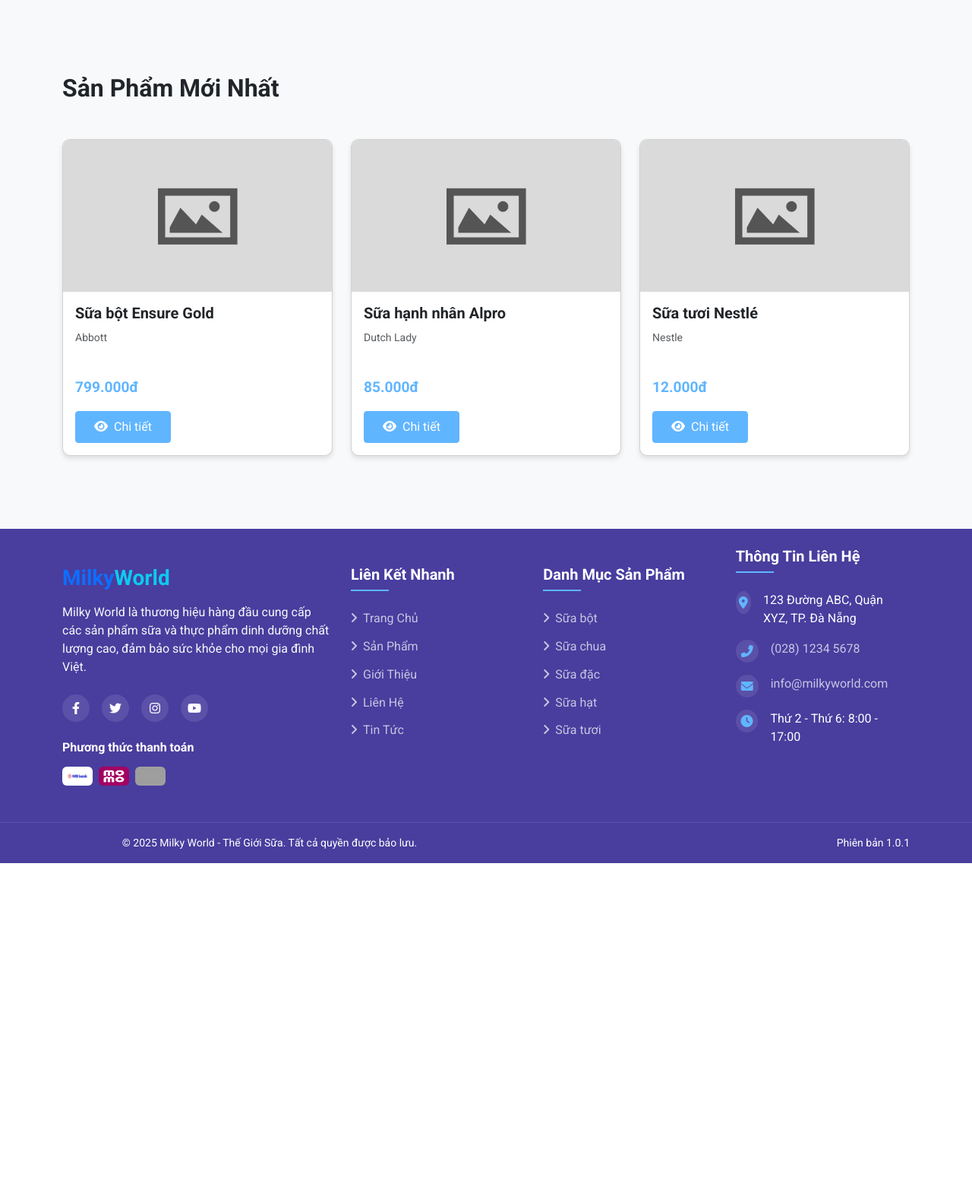
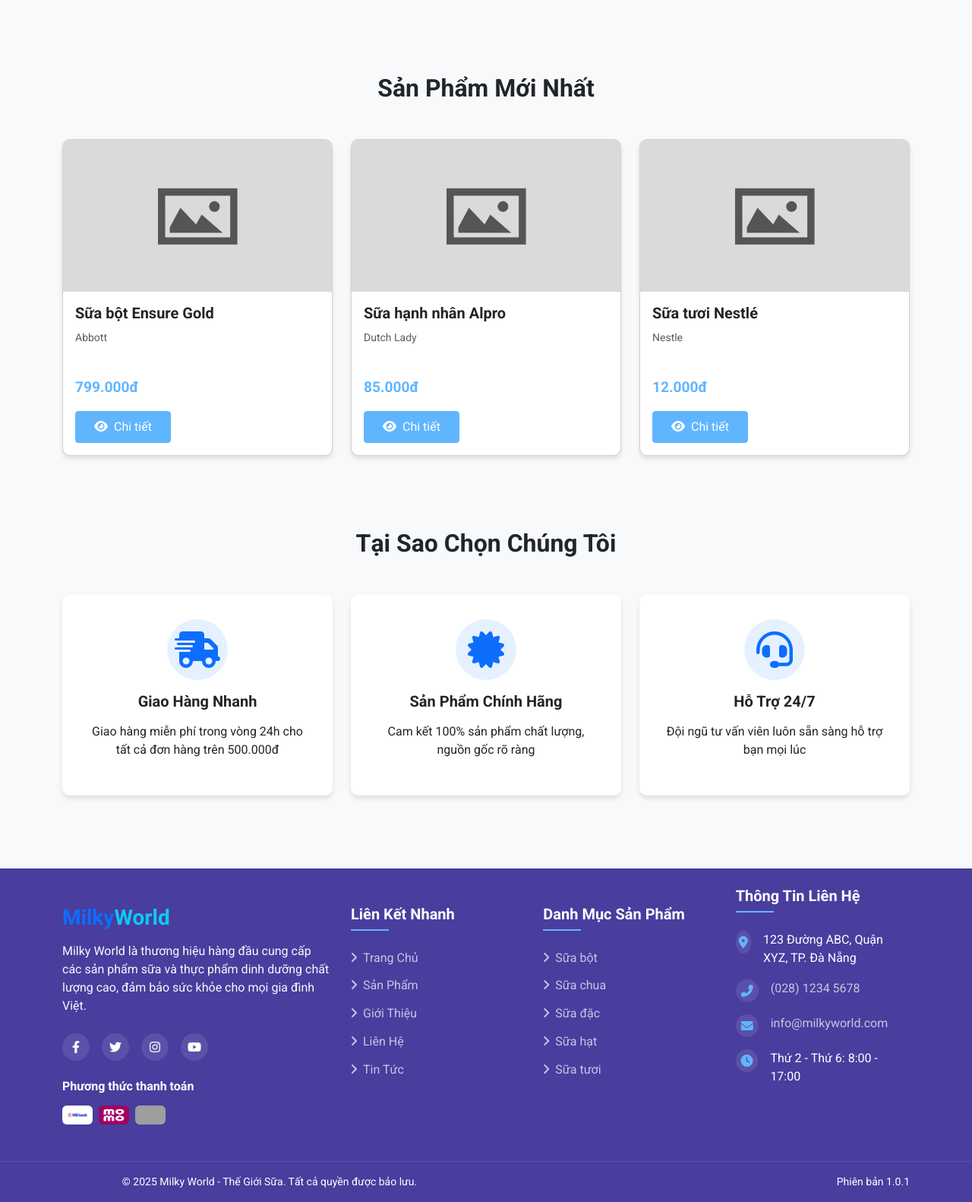
Before and after one commit to PhmHuy1710/DAU-WEB-BANSUA, a PHP site: page / in a window 1280 px wide. Shown: the part 667-2249 px from the top of the page at 76% size. Before the commit the page ends 1803 px from the top, so only its background shows below. Run offline with PHP 8.4, Linux system fonts and the light colour scheme; data comes from the database, SQL or seed files in the repository; grey boxes are pictures that could not be loaded.

Commit message:
Enhance styling for feature cards and section headings; format product prices for better readability

```diff
--- a/assets/css/main.css
+++ b/assets/css/main.css
@@ -37,7 +37,11 @@ h1, h2, h3, h4, h5, h6 {
     font-weight: 700;
     margin-bottom: 1rem;
 }
-
+.section-heading {
+    position: relative;
+    margin-bottom: 2rem;
+    text-align: center;
+}
 /* Buttons */
 .btn {
     border-radius: 4px;
@@ -74,6 +78,42 @@ h1, h2, h3, h4, h5, h6 {
     object-fit: cover;
 }
 
+/* Feature Cards */
+.feature-card {
+    padding: 2rem;
+    background-color: #fff;
+    border-radius: 10px;
+    box-shadow: 0 4px 6px rgba(0, 0, 0, 0.1);
+    transition: transform 0.3s ease, box-shadow 0.3s ease;
+    height: 100%;
+}
+
+.feature-card:hover {
+    transform: translateY(-10px);
+    box-shadow: 0 10px 20px rgba(0, 0, 0, 0.1);
+}
+
+.feature-icon {
+    display: inline-flex;
+    justify-content: center;
+    align-items: center;
+    width: 80px;
+    height: 80px;
+    border-radius: 50%;
+    background-color: rgba(0, 123, 255, 0.1);
+    margin-bottom: 1.5rem;
+    transition: transform 0.3s ease, background-color 0.3s ease;
+}
+
+.feature-card:hover .feature-icon {
+    transform: rotateY(360deg);
+    background-color: rgba(0, 123, 255, 0.2);
+}
+
+.feature-card h3 {
+    font-size: 1.25rem;
+    margin-bottom: 1rem;
+}
 /* Product Cards */
 .product-card {
     height: 100%;
--- a/index.php
+++ b/index.php
@@ -26,7 +26,7 @@ if (!$brand_result) {
                 <div class="col-lg-6 fade-in" style="animation-delay: 0.2s; animation-play-state: running;">
                     <h1 class="display-4 fw-bold mb-4">Milky <span class="text-primary">Thế Giới Sữa</span></h1>
                     <p class="lead mb-4">Cung cấp các sản phẩm sữa chất lượng từ các thương hiệu uy tín hàng đầu thế giới với giá cả hợp lý.</p>
-                    <form action="/products" method="GET" class="mb-4">
+                    <form action="<?php echo 'products.php?search='; ?>" method="GET" class="mb-4">
                         <div class="input-group input-group-lg">
                             <input type="text" name="search" class="form-control" placeholder="Tìm sản phẩm sữa...">
                             <button class="btn btn-primary action-btn" type="submit">
@@ -89,7 +89,45 @@ if (!$brand_result) {
    </div>
 </section>
 
+<section class="features-section py-5 bg-light">
+    <div class="container">
+        <div class="section-heading mb-5">
+            <h2>Tại Sao Chọn Chúng Tôi</h2>
+        </div>
 
+        <div class="row g-4 text-center">
+            <div class="col-md-4 fade-in" style="animation-delay: 0.1s; animation-play-state: running;">
+                <div class="feature-card">
+                    <div class="feature-icon mb-3">
+                        <i class="fas fa-shipping-fast fa-3x text-primary"></i>
+                    </div>
+                    <h3>Giao Hàng Nhanh</h3>
+                    <p>Giao hàng miễn phí trong vòng 24h cho tất cả đơn hàng trên 500.000đ</p>
+                </div>
+            </div>
+
+            <div class="col-md-4 fade-in" style="animation-delay: 0.3s; animation-play-state: running;">
+                <div class="feature-card">
+                    <div class="feature-icon mb-3">
+                        <i class="fas fa-certificate fa-3x text-primary"></i>
+                    </div>
+                    <h3>Sản Phẩm Chính Hãng</h3>
+                    <p>Cam kết 100% sản phẩm chất lượng, nguồn gốc rõ ràng</p>
+                </div>
+            </div>
+
+            <div class="col-md-4 fade-in" style="animation-delay: 0.5s; animation-play-state: running;">
+                <div class="feature-card">
+                    <div class="feature-icon mb-3">
+                        <i class="fas fa-headset fa-3x text-primary"></i>
+                    </div>
+                    <h3>Hỗ Trợ 24/7</h3>
+                    <p>Đội ngũ tư vấn viên luôn sẵn sàng hỗ trợ bạn mọi lúc</p>
+                </div>
+            </div>
+        </div>
+    </div>
+</section>
 <?php
 require_once('layouts/client/footer.php');
 ?>
--- a/products.php
+++ b/products.php
@@ -60,7 +60,7 @@ $product_result = mysqli_query($conn, $product_sql);
                                 $productImage = !empty($row['HinhAnh']) ? '/assets/images/products/' . $row['HinhAnh'] : 'assets/images/default-image.jpg';
                                 $productId = $row['MaSP'];
                                 $productName = $row['TenSP'];
-                                $productPrice = $row['Gia'];
+                                $productPrice = number_format($row['Gia'], 0, ',', '.');
                             ?>
 
 
@@ -73,7 +73,7 @@ $product_result = mysqli_query($conn, $product_sql);
                                 <div class="card-body">
                                     <div class="product-info">
                                         <h5 class="card-title"><?php echo $productName; ?></h5>
-                                        <p class="card-text"><?php echo $productPrice; ?></p>
+                                        <p class="card-text"><?php echo $productPrice; ?>đ</p>
                                         <a href="product.php?id=<?php echo $productId; ?>" class="btn btn-primary">Xem chi tiết</a>
                                     </div>
                                 </div>
```
